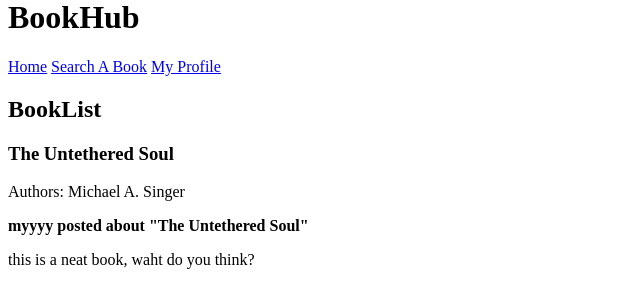
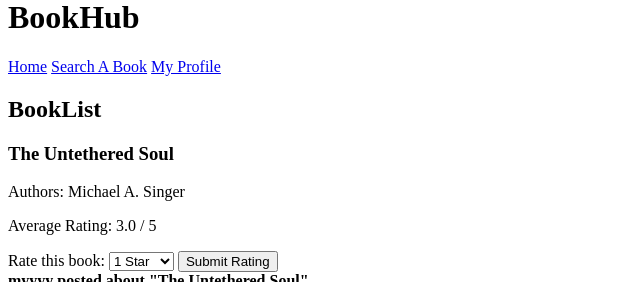
Before and after one commit to Pymich999/ProjectHub, a Django app: page / in a window 1280 px wide. Shown: the part 22-304 px from the top of the page, without its empty margins (0-640 px from the left). Run offline with Django 5.2, Linux system fonts and the light colour scheme; data comes from the database, SQL or seed files in the repository; both versions use the stored data as it was after the commit.

Commit message:
Added a rating feature where users can rate posted books
No description

```diff
--- a/mbookhub/models.py
+++ b/mbookhub/models.py
@@ -61,9 +61,12 @@ class Comment(models.Model):
 
 
 class Rating(models.Model):
-    book = models.ForeignKey(Book, on_delete=models.CASCADE, related_name="ratings")
+    book = models.ForeignKey(Book, on_delete=models.CASCADE, related_name='ratings')
     user = models.ForeignKey(User, on_delete=models.CASCADE)
-    rating = models.IntegerField(validators=[MinValueValidator(1), MaxValueValidator(5)]) #rating between 1 and 5
+    rating = models.IntegerField()  # Rating value, e.g., 1 to 5
+
+    class Meta:
+        unique_together = ('book', 'user')  # Ensure each user can rate a book only once
 
     def __str__(self):
-        return f"{self.user.username} rated {self.book.title} {self.rating}/5"
+        return f"{self.user.username} rated {self.book.title} with {self.rating} stars"
--- /dev/null
+++ b/mbookhub/static/js/rating.js
@@ -0,0 +1,37 @@
+function getCookie(name) {
+    let cookieValue = null;
+    if (document.cookie && document.cookie !== '') {
+        const cookies = document.cookie.split(';');
+        for (let i = 0; i < cookies.length; i++) {
+            const cookie = cookies[i].trim();
+            if (cookie.substring(0, name.length + 1) === (name + '=')) {
+                cookieValue = decodeURIComponent(cookie.substring(name.length + 1));
+                break;
+            }
+        }
+    }
+    return cookieValue;
+}
+
+function submitRating(bookId) {
+    const ratingValue = document.getElementById(`rating-${bookId}`).value;
+    const csrftoken = getCookie('csrftoken');
+
+    fetch(`/rate-book/${bookId}/`, {
+        method: 'POST',
+        headers: {
+            'Content-Type': 'application/json',
+            'X-CSRFToken': csrftoken
+        },
+        body: JSON.stringify({ 'rating': ratingValue })  // Send rating data as JSON
+    })
+    .then(response => response.json())
+    .then(data => {
+        if (data.success) {
+            alert(`Rating submitted! New Rating: ${data.new_rating} stars`);
+        } else {
+            alert(`Error: ${data.error}`);
+        }
+    })
+    .catch(error => console.error('Error:', error));
+}
--- a/mbookhub/templates/mbook/book_list.html
+++ b/mbookhub/templates/mbook/book_list.html
@@ -1,6 +1,7 @@
-
 {% extends 'base.html' %}
 {% load static %}
+{% load custom_filters %}  <!-- Load custom filters here -->
+
 {% block content %}
 <h2>BookList</h2>
 
@@ -9,6 +10,29 @@
     <div class="book-item">
         <h3>{{ book.title }}</h3>
         <p>Authors: {{ book.authors }}</p>
+
+        <!-- Display average rating for the book -->
+        <p>Average Rating:
+            {% if book.ratings.count > 0 %}
+                {{ book.ratings.all|average:"rating" }} / 5
+            {% else %}
+                No ratings yet.
+            {% endif %}
+        </p>
+
+        <!-- Rating Form -->
+        <form method="POST" action="{% url 'rate_book' book.id %}" class="rating-form">
+            {% csrf_token %}
+            <label for="rating">Rate this book:</label>
+            <select name="rating" id="rating-{{ book.id }}">
+                <option value="1">1 Star</option>
+                <option value="2">2 Stars</option>
+                <option value="3">3 Stars</option>
+                <option value="4">4 Stars</option>
+                <option value="5">5 Stars</option>
+            </select>
+            <button type="button" onclick="submitRating('{{ book.id }}')">Submit Rating</button>
+        </form>
 
         <!-- Loop through related posts for each book -->
         {% for post in book.post_set.all %}
@@ -19,12 +43,12 @@
                 <!-- Display post's unique thumbnail -->
                 <img src="{{ post.thumbnail }}" alt="{{ post.book.title }} cover">
 
-                 <!-- Delete Button (visible only to the post owner) -->
+                <!-- Delete Button (visible only to the post owner) -->
                 {% if post.user == request.user %}
-                  <form method="POST" action="{% url 'delete_post' post.id %}">
-                     {% csrf_token %}
-                     <button type="submit">Delete Post</button>
-                  </form>
+                    <form method="POST" action="{% url 'delete_post' post.id %}">
+                        {% csrf_token %}
+                        <button type="submit">Delete Post</button>
+                    </form>
                 {% endif %}
 
                 <!-- Like Button (AJAX enabled) -->
@@ -56,5 +80,7 @@
         {% endfor %}
     </div>
 {% endfor %}
+
 <script src="{% static 'js/like.js' %}"></script>
+<script src="{% static 'js/rating.js' %}"></script>
 {% endblock %}
--- /dev/null
+++ b/mbookhub/templatetags/custom_filters.py
@@ -0,0 +1,9 @@
+# custom_filters.py
+from django import template
+from django.db.models import Avg
+
+register = template.Library()
+
+@register.filter
+def average(queryset, field):
+    return queryset.aggregate(Avg(field))[f"{field}__avg"] or 0
--- a/mbookhub/urls.py
+++ b/mbookhub/urls.py
@@ -16,5 +16,6 @@ urlpatterns = [
     path('post/<int:post_id>/like/', views.like_post, name='like_post'),
     path('post/<int:post_id>/comment/', views.add_comment, name='add_comment'),
     path('create-post/<int:book_id>/', views.create_post, name='create_post'),
-    path('post/<int:post_id>/delete/', views.delete_post, name='delete_post'),  # URL for deleting a post
+    path('post/<int:post_id>/delete/', views.delete_post, name='delete_post'),# URL for deleting a post
+    path('rate-book/<int:book_id>/', views.rate_book, name='rate_book'),
 ]+ static(settings.MEDIA_URL, document_root=settings.MEDIA_ROOT)
--- a/mbookhub/views.py
+++ b/mbookhub/views.py
@@ -1,4 +1,5 @@
 import requests
+import json
 from django.shortcuts import render, redirect, get_object_or_404
 from django.http import HttpRequest,HttpResponseRedirect, JsonResponse, HttpResponseForbidden
 from .models import Book, Profile, Books, Post, Comment, Rating
@@ -195,3 +196,24 @@ def delete_post(request, post_id):
 
     post.delete()  # Delete the post
     return redirect('book_list')  # Redirect to the book list page after deletion
+
+@login_required
+def rate_book(request, book_id):
+    book = get_object_or_404(Book, id=book_id)
+
+    # Ensure we are handling a JSON POST request
+    try:
+        data = json.loads(request.body)  # Load JSON data from request body
+        rating_value = data.get('rating')
+
+        if rating_value and 1 <= int(rating_value) <= 5:  # Validate rating value
+            rating, created = Rating.objects.update_or_create(
+                book=book,
+                user=request.user,
+                defaults={'rating': int(rating_value)}
+            )
+            return JsonResponse({'success': True, 'new_rating': rating.rating})
+        else:
+            return JsonResponse({'success': False, 'error': 'Invalid rating value'}, status=400)
+    except json.JSONDecodeError:
+        return JsonResponse({'success': False, 'error': 'Invalid data format'}, status=400)
```
Also changed, not shown: db.sqlite3, mbookhub/migrations/0004_alter_rating_rating_alter_rating_unique_together.py (added), mbookhub/templatetags/__init__.py (added).
